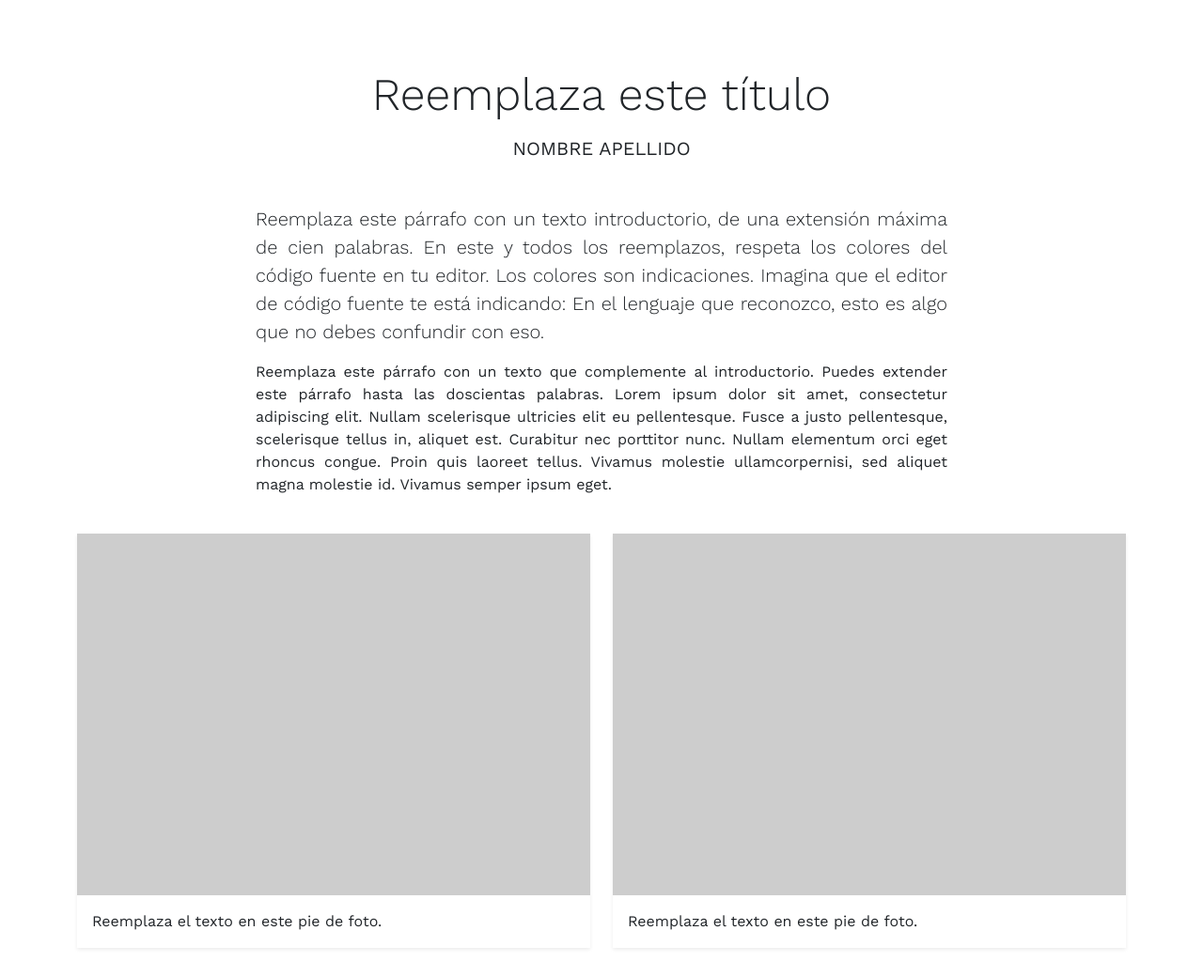
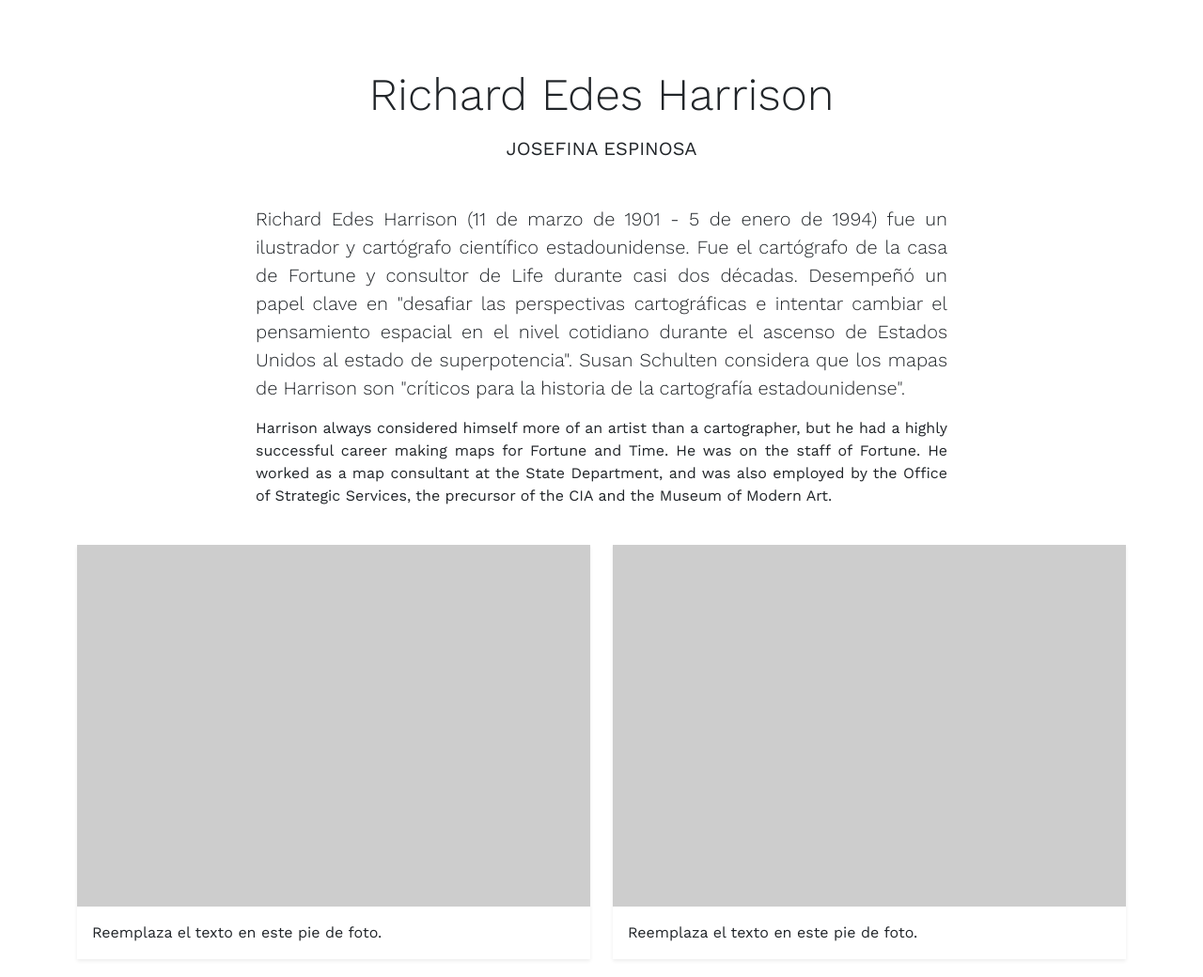
Before and after one commit to jzespinosa/clase-01, a plain HTML site: page index.html in a window 1280 px wide. Shown: the top 1040 px of the page at 94% size. Drawn offline with nearby package versions, Linux system fonts and the light colour scheme.

Commit message:
Update index.html

```diff
--- a/index.html
+++ b/index.html
@@ -18,13 +18,13 @@
             <div class="row py-4">
                 <div class="col-sm-11 col-md-10 col-lg-9 col-xl-8 col-xxl-7 mx-auto">
 
-                    <h1 class="mb-3 mt-5 text-center display-5 ">Reemplaza este título</h1>
+                    <h1 class="mb-3 mt-5 text-center display-5 ">Richard Edes Harrison</h1>
 
-                    <h2 class="mb-5 text-center text-uppercase fs-5">Nombre Apellido</h2>
+                    <h2 class="mb-5 text-center text-uppercase fs-5">Josefina Espinosa</h2>
 
-                    <p class="lead">Reemplaza este párrafo con un texto introductorio, de una extensión máxima de cien palabras. En este y todos los reemplazos, respeta los colores del código fuente en tu editor. Los colores son indicaciones. Imagina que el editor de código fuente te está indicando: En el lenguaje que reconozco, esto es algo que no debes confundir con eso.</p>
+                    <p class="lead">Richard Edes Harrison (11 de marzo de 1901 - 5 de enero de 1994) fue un ilustrador y cartógrafo científico estadounidense. Fue el cartógrafo de la casa de Fortune y consultor de Life durante casi dos décadas. Desempeñó un papel clave en "desafiar las perspectivas cartográficas e intentar cambiar el pensamiento espacial en el nivel cotidiano durante el ascenso de Estados Unidos al estado de superpotencia". Susan Schulten considera que los mapas de Harrison son "críticos para la historia de la cartografía estadounidense".</p>
 
-                    <p>Reemplaza este párrafo con un texto que complemente al introductorio. Puedes extender este párrafo hasta las doscientas palabras. Lorem ipsum dolor sit amet, consectetur adipiscing elit. Nullam scelerisque ultricies elit eu pellentesque. Fusce a justo pellentesque, scelerisque tellus in, aliquet est. Curabitur nec porttitor nunc. Nullam elementum orci eget rhoncus congue. Proin quis laoreet tellus. Vivamus molestie ullamcorpernisi, sed aliquet magna molestie id. Vivamus semper ipsum eget.</p>
+                    <p>Harrison always considered himself more of an artist than a cartographer, but he had a highly successful career making maps for Fortune and Time. He was on the staff of Fortune. He worked as a map consultant at the State Department, and was also employed by the Office of Strategic Services, the precursor of the CIA and the Museum of Modern Art.</p>
 
                 </div>
             </div>
```
